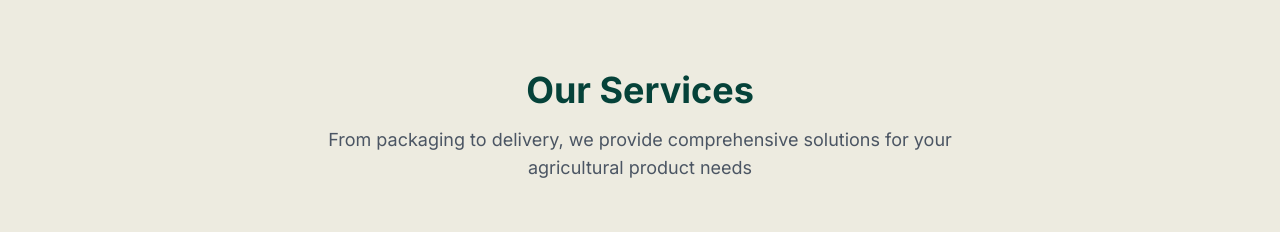
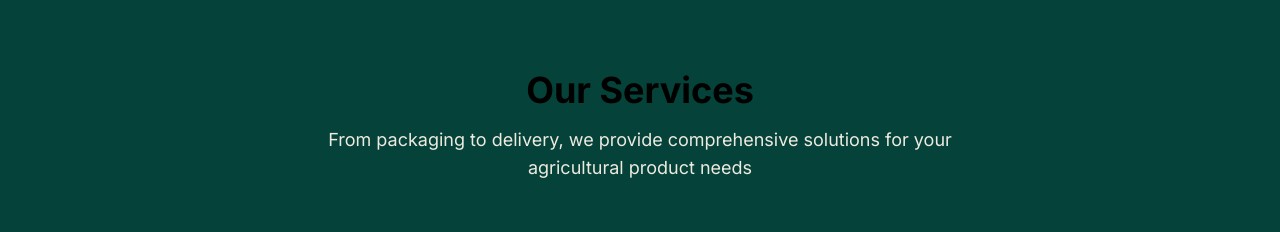
Before and after one commit to RamaTay/alshmaly, a React (Vite) app: page / in a window 1280 px wide. Shown: the part 1878-2110 px from the top of the page. Built offline with nearby package versions, Linux system fonts and the light colour scheme; no server answers; the database is empty.

Commit message:
Updated ServicesSection.tsx

```diff
--- a/src/components/Home/ServicesSection.tsx
+++ b/src/components/Home/ServicesSection.tsx
@@ -26,13 +26,13 @@ const ServicesSection = () => {
   ];
 
   return (
-    <section id="services" className="py-20 bg-[#edebe0]">
+    <section id="services" className="py-20 bg-[#054239]">
       <div className="container mx-auto px-4">
         <div className="text-center mb-16">
-          <h2 className="text-4xl font-bold text-[#054239] mb-4">
+          <h2 className="text-4xl font-bold text-[#b9a779]] mb-4">
             Our Services
           </h2>
-          <p className="text-gray-600 text-lg max-w-2xl mx-auto">
+          <p className="text-[#edebe0] text-lg max-w-2xl mx-auto">
             From packaging to delivery, we provide comprehensive solutions for your agricultural product needs
           </p>
         </div>
```
